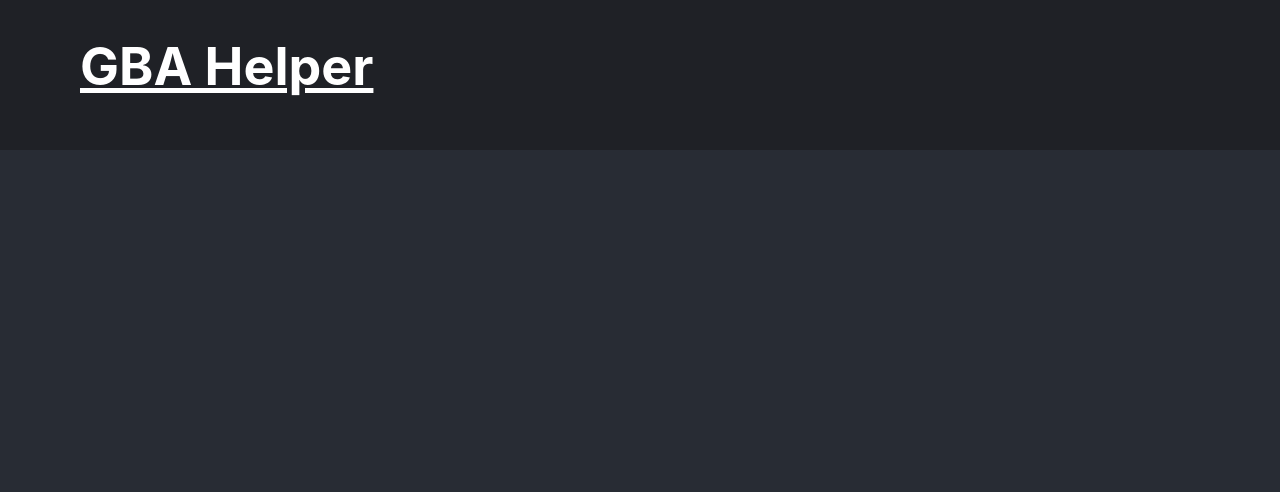
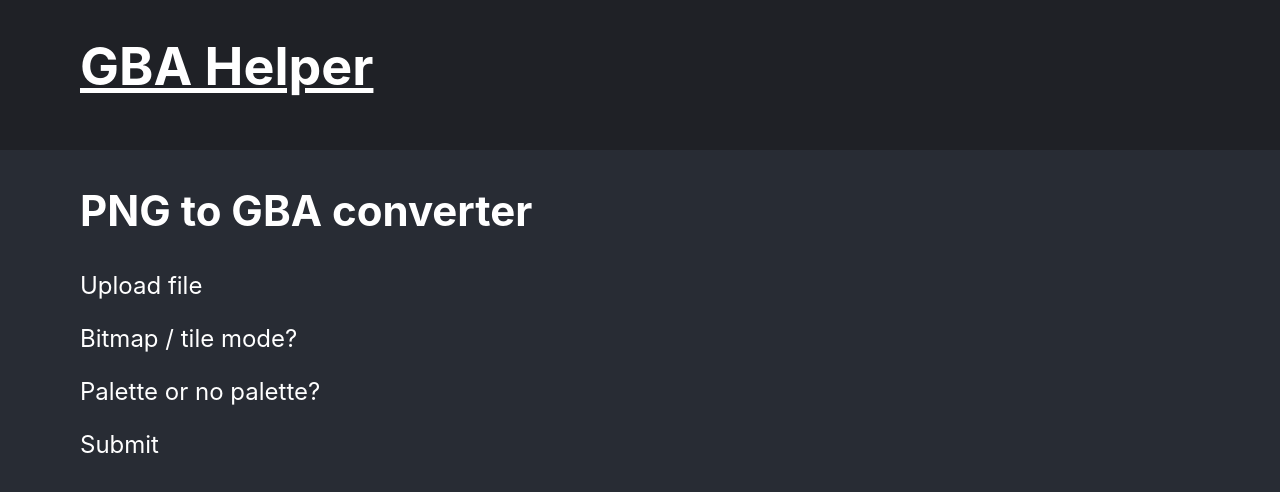
Before and after one commit to isaact23/gba-helper, a React (Create React App) app: page /image in a window 1280 px wide. Shown: the top 492 px of the page. Built offline with nearby package versions, Linux system fonts and the light colour scheme.

Commit message:
Start image converter page

```diff
--- a/src/Components/App.js
+++ b/src/Components/App.js
@@ -5,9 +5,10 @@ import './App.scss';
 import NavBar from './Pages/NavBar.js';
 import MainMenu from './Pages/MainMenu.js';
 import ColorPicker from './Pages/ColorPicker.js';
+import ImageConverter from './Pages/ImageConverter.js';
 
-/*
-The App component contains the entire website.
+/**
+ * The App component contains the entire website.
  */
 class App extends React.Component {
     render() {
@@ -22,6 +23,9 @@ class App extends React.Component {
                         <Route path="/color">
                             <ColorPicker/>
                         </Route>
+                        <Route path="/image">
+                            <ImageConverter/>
+                        </Route>
                     </Switch>
                 </Router>
             </div>
--- a/src/Components/App.scss
+++ b/src/Components/App.scss
@@ -1,7 +1,6 @@
 $text: white;
 $background1: #282c34;
 $background2: #1f2126;
-
 h1 {
   font-size: 52px;
 }
@@ -70,3 +69,8 @@ a:active {
   float: left;
   margin-left: 100px;
 }
+
+.ImageConverter {
+  margin-left: 10vh;
+  color: $text;
+}
--- /dev/null
+++ b/src/Components/Pages/ImageConverter.js
@@ -0,0 +1,20 @@
+import React from 'react';
+
+/**
+ * This page converts PNG images to multiple formats (tiled / bitmaps) supported by GBA hardware.
+ */
+class ImageConverter extends React.Component {
+    render() {
+        return (
+            <div className="ImageConverter">
+                <h2>PNG to GBA converter</h2>
+                <p>Upload file</p>
+                <p>Bitmap / tile mode?</p>
+                <p>Palette or no palette?</p>
+                <p>Submit</p>
+            </div>
+        );
+    }
+}
+
+export default ImageConverter;
--- a/src/Components/Pages/MainMenu.js
+++ b/src/Components/Pages/MainMenu.js
@@ -1,8 +1,8 @@
 import React from 'react';
 import {Link} from "react-router-dom";
 
-/*
-Main menu is the first page the user sees. It contains links to every other part of the website.
+/**
+ * Main menu is the first page the user sees. It contains links to every other part of the website.
  */
 class MainMenu extends React.Component {
     render() {
@@ -10,7 +10,7 @@ class MainMenu extends React.Component {
             <div className="MainMenu">
                 <h2>Main Menu</h2>
                 <Link to="color"><ul>RGB color picker</ul></Link>
-                <ul>PNG to GBA converter</ul>
+                <Link to="image"><ul>PNG to GBA converter</ul></Link>
                 <ul>Tilemap Editor</ul>
                 <ul>Useful links</ul>
                 <ul>About</ul>
```
Also changed, not shown: src/Components/Pages/ColorPicker.js (+4 -4 lines).
